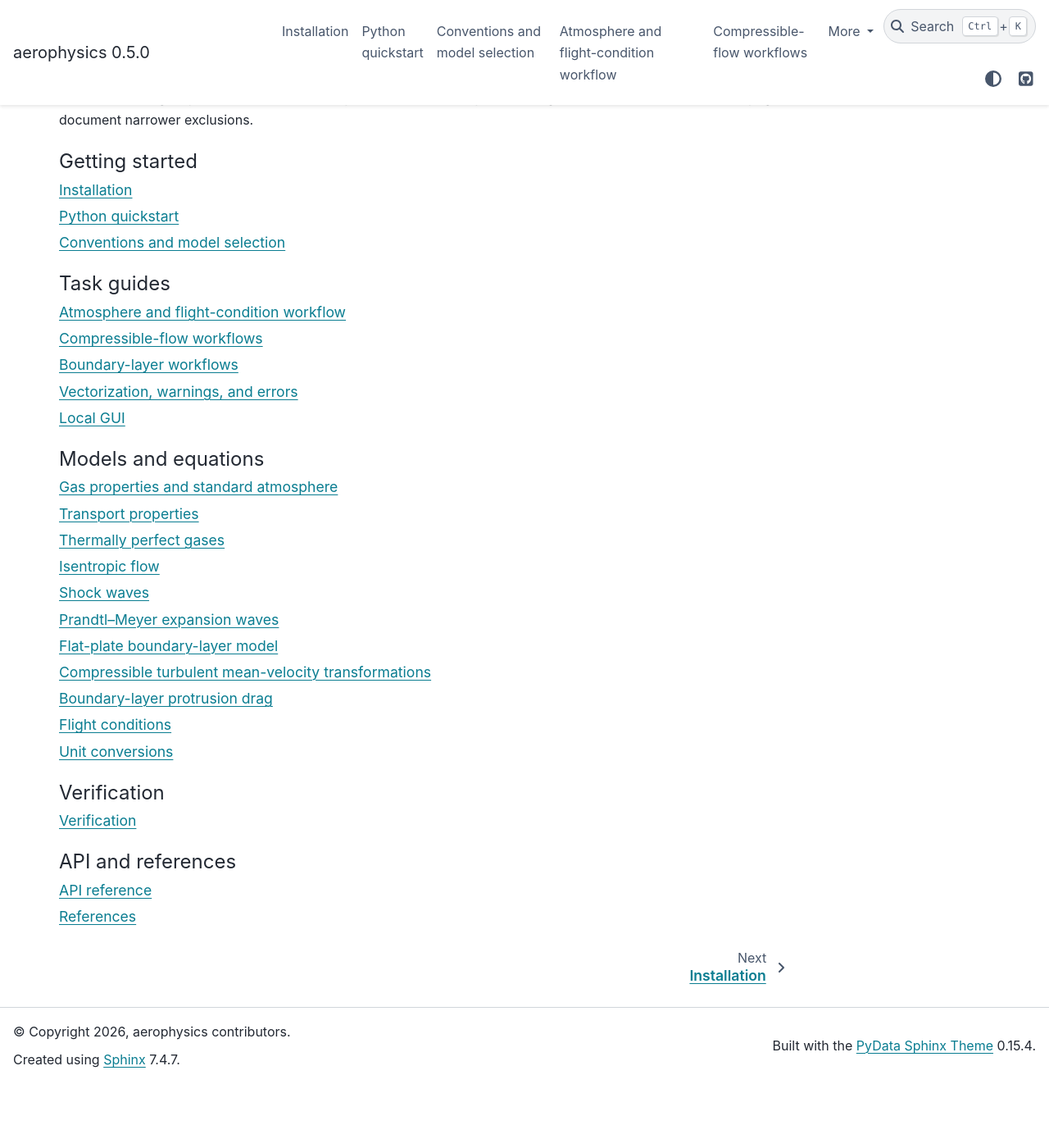
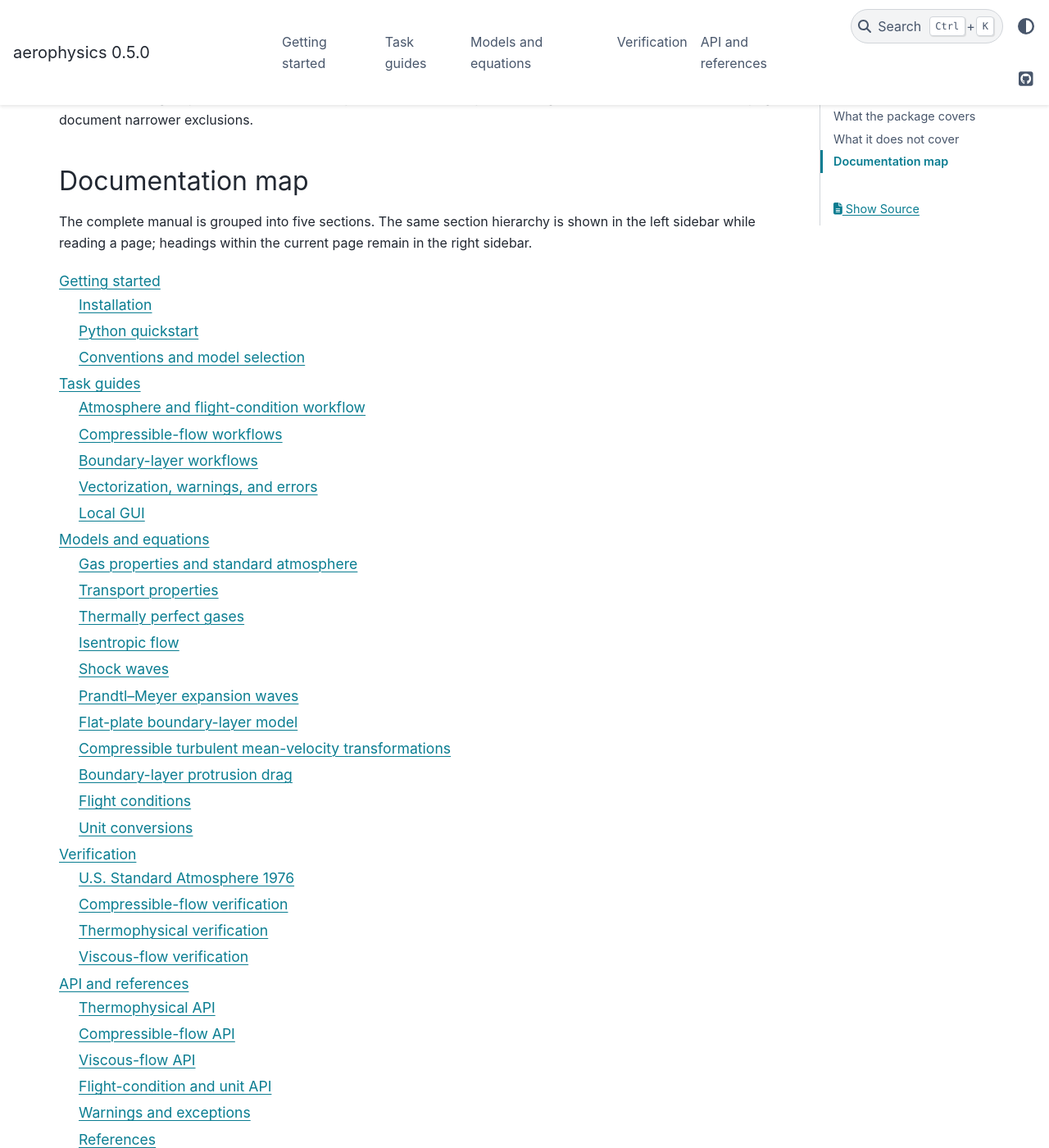
Before and after one commit to pandorobo11/aerophysics, a Sphinx documentation site: the page built from docs/index.rst, in a window 1280 px wide and 1400 px high, scrolled down 602 px. Shown: the whole window at 82% size. Built offline with Sphinx 7.4.7 and the PyData theme 0.15.4, drawn with Linux system fonts in a browser that asks for light colours; before the commit the page ends 1923 px from its top, so only the background shows below that.

Commit message:
Improve documentation navigation

```diff
--- a/docs/api/index.rst
+++ b/docs/api/index.rst
@@ -1,5 +1,5 @@
-API reference
-=============
+API and references
+==================
 
 The API reference is organized by calculation domain. Public objects are
 documented once, in their defining module. Frequently used classes and
@@ -22,3 +22,4 @@ rather than documented a second time.
    viscous_flow
    flight_units
    errors
+   ../references
--- a/docs/index.rst
+++ b/docs/index.rst
@@ -29,49 +29,19 @@ complete vehicle aerodynamics, wing lift, interference drag, separated flow,
 chemical equilibrium, ionization, phase change, or weather. Individual model
 pages document narrower exclusions.
 
-.. toctree::
-   :maxdepth: 1
-   :caption: Getting started
+Documentation map
+-----------------
 
-   getting_started/installation
-   getting_started/quickstart
-   getting_started/conventions
+The complete manual is grouped into five sections. The same section hierarchy
+is shown in the left sidebar while reading a page; headings within the current
+page remain in the right sidebar.
 
 .. toctree::
-   :maxdepth: 1
-   :caption: Task guides
+   :maxdepth: 2
+   :titlesonly:
 
-   guides/atmosphere_flight
-   guides/compressible_flow
-   guides/boundary_layers
-   guides/vectorization_errors
-   guides/gui
-
-.. toctree::
-   :maxdepth: 1
-   :caption: Models and equations
-
-   models/gas_and_atmosphere
-   models/transport_properties
-   models/thermochemistry
-   models/isentropic_flow
-   models/shock_waves
-   models/expansion_waves
-   models/flat_plate_boundary_layer
-   models/compressible_velocity_transformations
-   models/protrusion_drag
-   models/flight_conditions
-   models/unit_conversions
-
-.. toctree::
-   :maxdepth: 1
-   :caption: Verification
-
+   getting_started/index
+   guides/index
+   models/index
    verification/index
-
-.. toctree::
-   :maxdepth: 1
-   :caption: API and references
-
    api/index
-   references
--- a/docs/verification/index.rst
+++ b/docs/verification/index.rst
@@ -57,7 +57,6 @@ and individual regeneration commands.
 
 .. toctree::
    :maxdepth: 1
-   :hidden:
 
    standard_atmosphere
    compressible_flow
```
Also changed, not shown: CHANGELOG.md (+8 -0 lines), docs/getting_started/index.rst (added, +12 -0 lines), docs/guides/index.rst (added, +14 -0 lines), docs/models/index.rst (added, +20 -0 lines), 3 other files.
